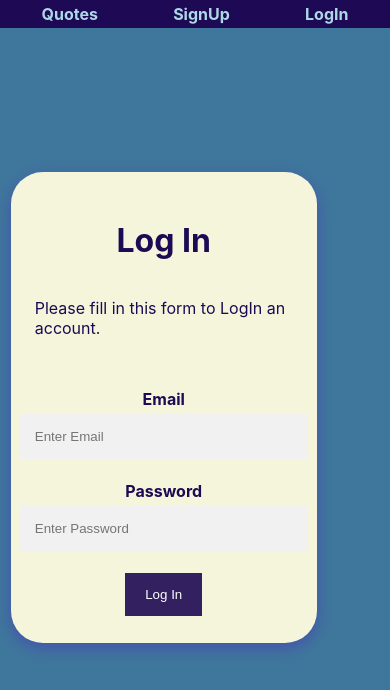
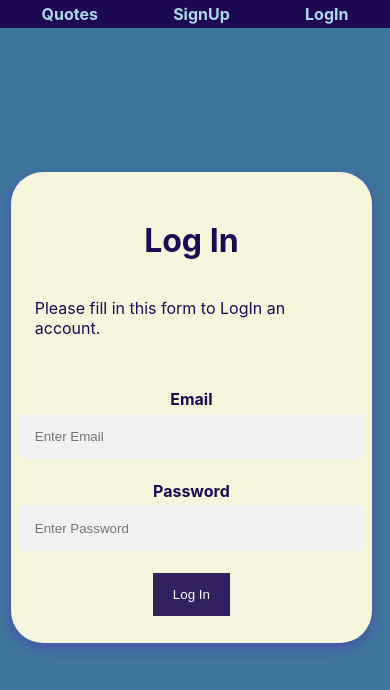
Before and after one commit to rabiatanweer/magicquote, a React (Create React App) app: page /login in a window 390 px wide. Shown: the top 690 px of the page. Built offline with nearby package versions, Linux system fonts and the light colour scheme.

Commit message:
final commit

```diff
--- a/src/styles/Quote.css
+++ b/src/styles/Quote.css
@@ -70,7 +70,7 @@ body{
 
 @media (max-width: 480px) {
     .card_quote{
-        width: 90%;
+        width: 70%;
     }
     .card_quote h2{
         font-size: 1.2rem;
--- a/src/styles/Signup.css
+++ b/src/styles/Signup.css
@@ -60,20 +60,12 @@ button:hover {
     box-shadow: rgba(79, 15, 200, 0.35) 0px 5px 15px;
 }
 
-
-.clearfix::after {
-  content: "";
-  clear: both;
-  display: table;
-}
-
 @media screen and (max-width:  500px) {
    .signupbtn {
     width: 100%;
   }
   .container{
-   width: 70%;
+   width: 85%;
   }
 
-
 }
```
